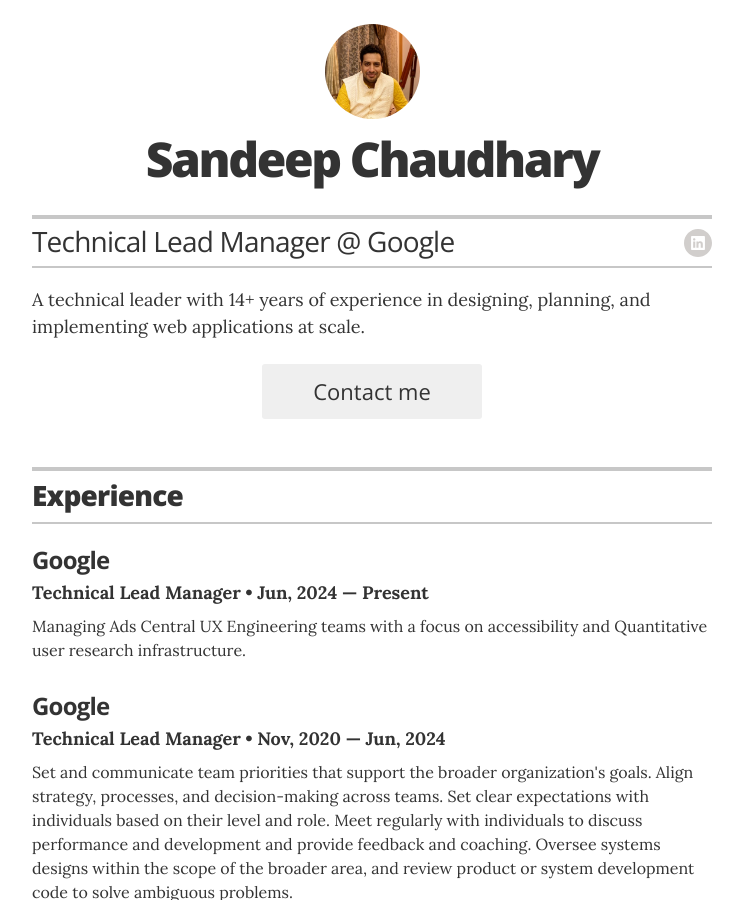
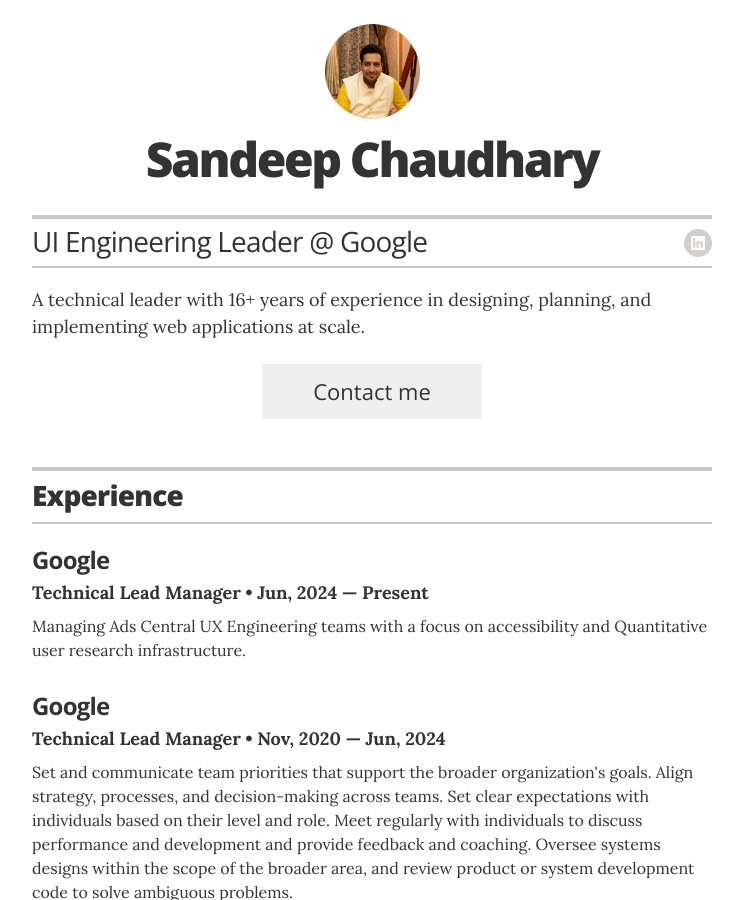
Before and after one commit to schaudhary91/schaudhary91.github.io.old, a Jekyll site: the page built from index.html, in a window 1280 px wide and 900 px high. Shown: the whole window, without its empty margins (268-1011 px from the left). Built offline with Jekyll 4.4.1, drawn with Linux system fonts in a browser that asks for light colours.

Commit message:
Update _config.yml

```diff
--- a/_config.yml
+++ b/_config.yml
@@ -11,7 +11,7 @@
 # Resume settings
 resume_avatar:                  "true"
 resume_name:                    "Sandeep Chaudhary"
-resume_title:                   "Technical Lead Manager @ Google"
+resume_title:                   "UI Engineering Leader @ Google"
 
 # used for the contact button in _layouts/resume.html
 resume_contact_email:           "sachaudhary91@gmail.com"
@@ -20,10 +20,10 @@
 resume_contact_telephone:       "+91 8130658800"
 resume_contact_address:         "Bengaluru"
 
-resume_header_contact_info:     "Bengaluru • +91 8130658800 • achaudhary91@gmail.com"
+resume_header_contact_info:     "Bengaluru • +91 8130658800 • sachaudhary91@gmail.com"
 display_header_contact_info:    "yes"
 
-resume_header_intro: "<p>A technical leader with 14+ years of experience in designing, planning, and implementing web applications at scale.</p>"
+resume_header_intro: "<p>A technical leader with 16+ years of experience in designing, planning, and implementing web applications at scale.</p>"
 
 # use "yes" to display the email contact button,
 # "no" to display an "I'm not looking for work" message,
```
